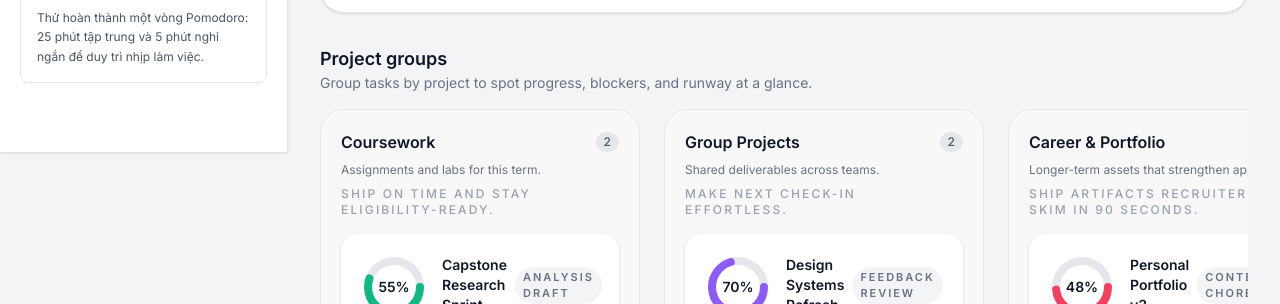
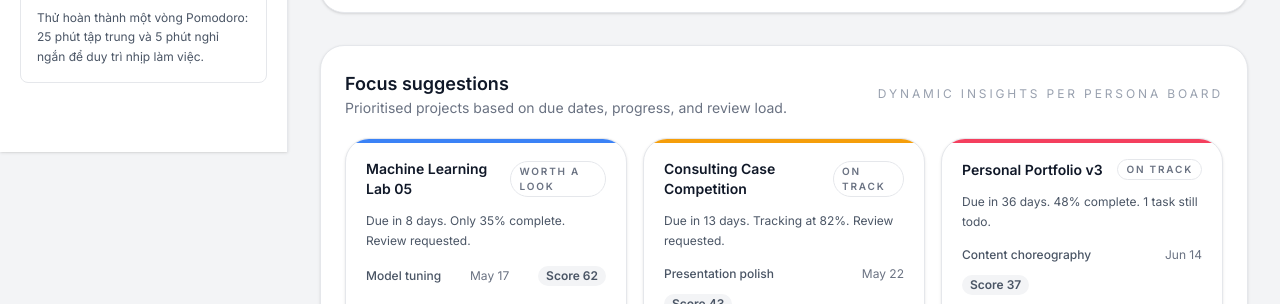
Before and after one commit to Altas463/daily-focus-Time-Management-Website, a Next.js app: page /dashboard/projects in a window 1280 px wide. Shown: the part 648-952 px from the top of the page. Built offline with nearby package versions, Linux system fonts and the light colour scheme; no server answers.

Commit message:
feat: add focus suggestions feature to prioritize projects based on due dates, progress, and review load

```diff
--- a/src/app/dashboard/projects/page.tsx
+++ b/src/app/dashboard/projects/page.tsx
@@ -39,6 +39,17 @@ type ProjectTemplate = {
   summary: string;
   bestFor: PersonaKey | 'all';
   highlights: string[];
+};
+
+type FocusSuggestion = {
+  projectId: string;
+  title: string;
+  summary: string;
+  accent: ProjectCard['accent'];
+  score: number;
+  stage: string;
+  priority: 'Critical focus' | 'High focus' | 'Worth a look' | 'On track';
+  dueLabel: string;
 };
 
 const accentPalette: Record<ProjectCard['accent'], string> = {
@@ -411,6 +422,90 @@ const templates: ProjectTemplate[] = [
   },
 ];
 
+const DAY_IN_MS = 1000 * 60 * 60 * 24;
+
+function buildFocusSuggestions(projects: ProjectCard[], limit = 3): FocusSuggestion[] {
+  const today = new Date();
+  return projects
+    .map((project) => {
+      const due = new Date(project.dueDate);
+      const hasValidDue = !Number.isNaN(due.getTime());
+      const daysUntilDue = hasValidDue
+        ? Math.round((due.getTime() - today.getTime()) / DAY_IN_MS)
+        : null;
+
+      let dueScore = 30;
+      if (hasValidDue && daysUntilDue !== null) {
+        if (daysUntilDue < 0) dueScore = 95;
+        else if (daysUntilDue === 0) dueScore = 85;
+        else if (daysUntilDue <= 2) dueScore = 75;
+        else if (daysUntilDue <= 7) dueScore = 55;
+        else if (daysUntilDue <= 14) dueScore = 40;
+        else dueScore = 25;
+      }
+
+      const progressScore = Math.max(0, 100 - project.progress);
+      const reviewBoost = project.tasks.some((task) => task.status === 'review') ? 12 : 0;
+      const todoCount = project.tasks.filter((task) => task.status === 'todo').length;
+      const todoBoost = Math.min(todoCount * 4, 16);
+
+      const score = Math.round(dueScore * 0.5 + progressScore * 0.4 + reviewBoost + todoBoost);
+
+      const duePhrase = (() => {
+        if (!hasValidDue || daysUntilDue === null) return 'No due date yet';
+        if (daysUntilDue < 0) {
+          const overdueDays = Math.abs(daysUntilDue);
+          return `Overdue by ${overdueDays} day${overdueDays === 1 ? '' : 's'}`;
+        }
+        if (daysUntilDue === 0) return 'Due today';
+        if (daysUntilDue === 1) return 'Due tomorrow';
+        return `Due in ${daysUntilDue} days`;
+      })();
+
+      const progressPhrase =
+        project.progress < 40
+          ? `Only ${project.progress}% complete`
+          : project.progress < 70
+            ? `${project.progress}% complete`
+            : `Tracking at ${project.progress}%`;
+
+      const reviewPhrase = project.tasks.some((task) => task.status === 'review')
+        ? 'Review requested'
+        : todoCount > 0
+          ? `${todoCount} task${todoCount === 1 ? '' : 's'} still todo`
+          : 'Tasks on track';
+
+      const summary = `${duePhrase}. ${progressPhrase}. ${reviewPhrase}.`;
+
+      const priority: FocusSuggestion['priority'] =
+        score >= 85
+          ? 'Critical focus'
+          : score >= 65
+            ? 'High focus'
+            : score >= 45
+              ? 'Worth a look'
+              : 'On track';
+
+      const dueLabel =
+        hasValidDue && daysUntilDue !== null
+          ? formatShortDate(due)
+          : 'No due date';
+
+      return {
+        projectId: project.id,
+        title: project.name,
+        summary,
+        accent: project.accent,
+        score,
+        stage: project.stage,
+        priority,
+        dueLabel,
+      };
+    })
+    .sort((a, b) => b.score - a.score)
+    .slice(0, limit);
+}
+
 function ProjectProgressRing({ value, accent }: { value: number; accent: ProjectCard['accent'] }) {
   const safeValue = Number.isFinite(value) ? Math.min(Math.max(value, 0), 100) : 0;
   const radius = 26;
@@ -475,6 +570,11 @@ export default function ProjectsPage() {
     return { totalProjects, averageProgress, dueSoonCount, reviewCount };
   }, [projectList]);
 
+  const focusSuggestions = useMemo(
+    () => buildFocusSuggestions(projectList),
+    [projectList],
+  );
+
   return (
     <div className="mx-auto flex max-w-7xl flex-col gap-8">
       <BackToDashboardLink />
@@ -525,6 +625,61 @@ export default function ProjectsPage() {
           <StatCard label="Reviews pending" value={stats.reviewCount} />
         </section>
       </header>
+
+      <section className="rounded-3xl border border-gray-200 bg-white p-6 shadow-sm dark:border-gray-800 dark:bg-gray-900">
+        <header className="flex flex-col gap-2 md:flex-row md:items-center md:justify-between">
+          <div>
+            <h2 className="text-lg font-semibold text-gray-900 dark:text-gray-100">
+              Focus suggestions
+            </h2>
+            <p className="text-sm text-gray-500 dark:text-gray-400">
+              Prioritised projects based on due dates, progress, and review load.
+            </p>
+          </div>
+          <span className="text-xs uppercase tracking-[0.24em] text-gray-400 dark:text-gray-500">
+            Dynamic insights per persona board
+          </span>
+        </header>
+
+        {focusSuggestions.length > 0 ? (
+          <div className="mt-5 grid gap-4 md:grid-cols-2 xl:grid-cols-3">
+            {focusSuggestions.map((suggestion) => (
+              <article
+                key={suggestion.projectId}
+                className="relative overflow-hidden rounded-3xl border border-gray-200 bg-white p-5 shadow-sm transition hover:-translate-y-1 hover:shadow-lg dark:border-gray-800 dark:bg-gray-900"
+              >
+                <span
+                  aria-hidden
+                  className="absolute inset-x-0 top-0 h-1"
+                  style={{ background: accentPalette[suggestion.accent] }}
+                />
+                <div className="flex items-center justify-between gap-3">
+                  <h3 className="text-sm font-semibold text-gray-900 dark:text-gray-100">
+                    {suggestion.title}
+                  </h3>
+                  <span className="rounded-full border border-gray-200 px-2 py-0.5 text-[10px] font-semibold uppercase tracking-[0.18em] text-gray-500 dark:border-gray-700 dark:text-gray-300">
+                    {suggestion.priority}
+                  </span>
+                </div>
+                <p className="mt-3 text-xs leading-relaxed text-gray-600 dark:text-gray-300">
+                  {suggestion.summary}
+                </p>
+                <div className="mt-4 flex flex-wrap items-center justify-between gap-3 text-xs text-gray-500 dark:text-gray-400">
+                  <span className="font-medium text-gray-600 dark:text-gray-300">{suggestion.stage}</span>
+                  <span>{suggestion.dueLabel}</span>
+                  <span className="rounded-full bg-gray-100 px-2 py-0.5 font-semibold text-gray-600 dark:bg-gray-800 dark:text-gray-300">
+                    Score {suggestion.score}
+                  </span>
+                </div>
+              </article>
+            ))}
+          </div>
+        ) : (
+          <p className="mt-4 text-sm text-gray-500 dark:text-gray-400">
+            All projects are tracking smoothly.
+          </p>
+        )}
+      </section>
 
       <section aria-label="Project Kanban board" className="flex flex-col gap-4">
         <div className="flex items-center justify-between">
```
